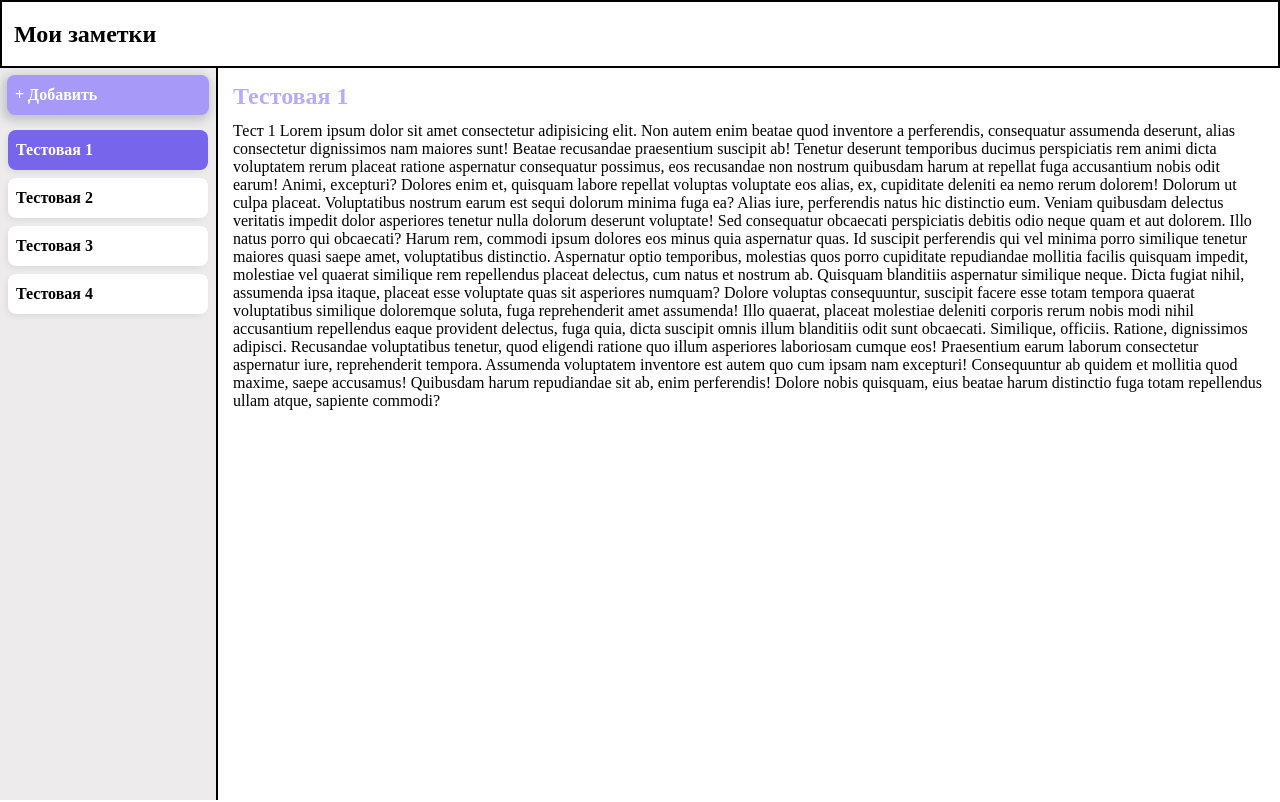
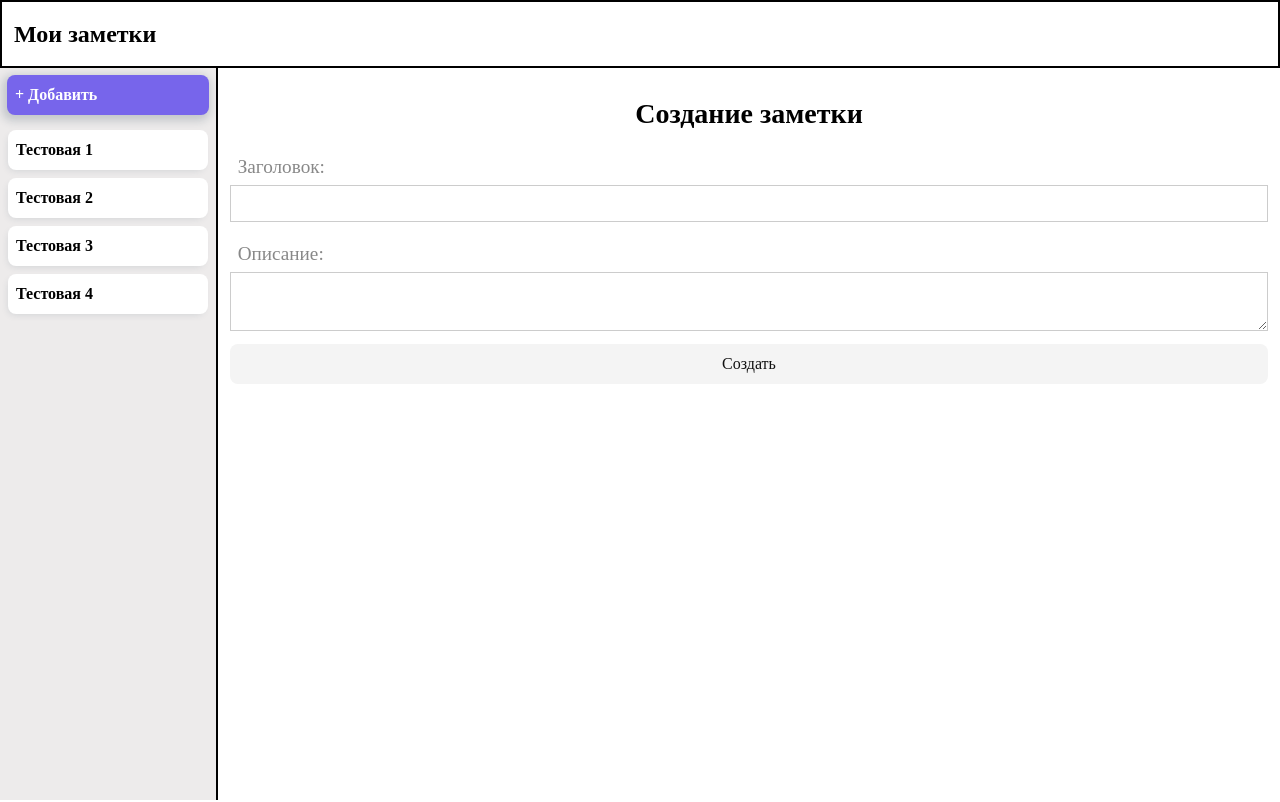
Before and after one commit to Coldfen/note-app, an Angular app: page /create in a window 1280 px wide. Before the commit this address led to /note/6aa54a05-c55a-4314-82ed-7da913b9e14f. Built offline with nearby package versions, Linux system fonts and the light colour scheme.

Commit message:
Мелкие правки

```diff
--- a/src/app/app.component.ts
+++ b/src/app/app.component.ts
@@ -7,10 +7,6 @@ import { NoteService } from "./services/note.service";
   styleUrls: ["./app.component.scss"],
   providers: [NoteService],
 })
-export class AppComponent implements OnInit {
-  constructor(public readonly noteService: NoteService) { }
-
-  public ngOnInit(): void {
-    this.noteService.initNote()
-  }
+export class AppComponent {
+  constructor(public readonly noteService: NoteService) {}
 }
--- a/src/app/note-card/note-card.component.ts
+++ b/src/app/note-card/note-card.component.ts
@@ -25,6 +25,8 @@ export class NoteCardComponent implements OnInit, OnDestroy {
   }
 
   public ngOnInit(): void {
+    this.noteService.initNote(this.noteId);
+
     this.route.paramMap.pipe(takeUntil(this.unsubscriber$)).subscribe(() => {
       if (this.noteId) {
         this.noteData = this.noteService.getNoteById(this.noteId);
--- a/src/app/note-list-menu/note-list-menu.component.html
+++ b/src/app/note-list-menu/note-list-menu.component.html
@@ -19,8 +19,11 @@
         class="note-item-link"
         [routerLink]="['note', note.id]"
         routerLinkActive="note-item-link__active"
+        [title]="note.title"
       >
-        {{ note.title }}
+        <span class="link-text">
+          {{ note.title }}
+        </span>
       </a>
     </li>
   </ul>
--- a/src/app/note-list-menu/note-list-menu.component.scss
+++ b/src/app/note-list-menu/note-list-menu.component.scss
@@ -51,6 +51,13 @@
     background-color: #fff;
     text-decoration: none;
     color: black;
+    max-width: 250px;
+
+    .link-text {
+      display: block;
+      overflow: hidden;
+      text-overflow: ellipsis;
+    }
   }
 }
 
--- a/src/app/services/note.service.ts
+++ b/src/app/services/note.service.ts
@@ -2,8 +2,8 @@ import { Injectable, NgZone } from "@angular/core";
 import { BehaviorSubject, Observable } from "rxjs";
 import { getNotes } from "./note.helper";
 import { Note } from "../types/note.types";
-import { map } from "rxjs/operators";
-import { Router } from "@angular/router";
+import { filter, map } from "rxjs/operators";
+import { ActivatedRoute, NavigationEnd, Params, Router } from "@angular/router";
 
 @Injectable()
 export class NoteService {
@@ -35,15 +35,17 @@ export class NoteService {
     );
   }
 
-  public initNote(): void {
+  public initNote(noteId: string | null): void {
     const notes = getNotes();
 
-    if (notes) {
+    if (!noteId && notes) {
       this.ngZone.run(() => this.router.navigate(["note", notes[0].id]));
 
       return;
+    } else if (!notes) {
+      this.ngZone.run(() => this.router.navigate(["create"]));
+
+      return;
     }
-
-    this.ngZone.run(() => this.router.navigate(["create"]));
   }
 }
```
